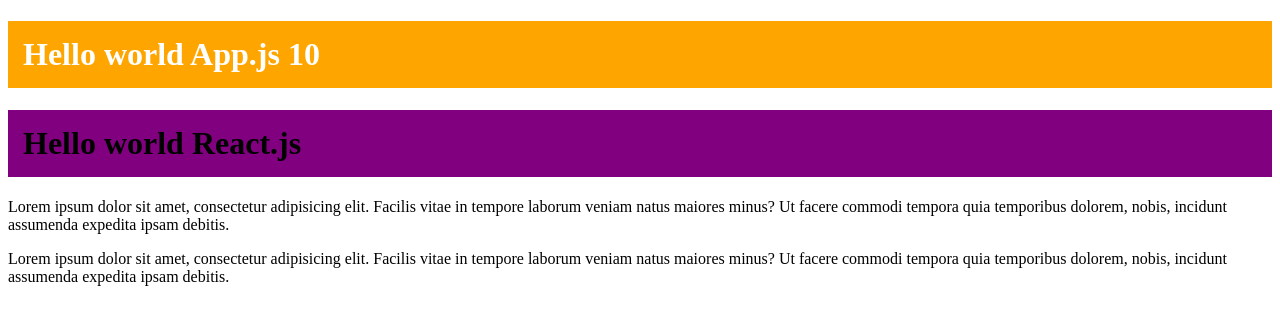
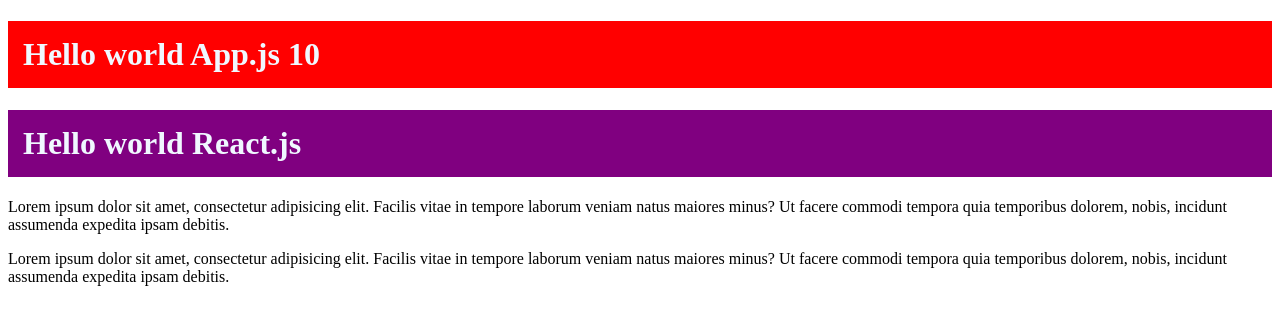
Before and after one commit to vavva1987/shop-project, a React (Create React App) app: page / in a window 1280 px wide. Shown: the top 324 px of the page. Built offline with nearby package versions, Linux system fonts and the light colour scheme.

Commit message:
added file header.css+lib clsx

```diff
--- a/package.json
+++ b/package.json
@@ -10,6 +10,7 @@
     "@types/node": "^16.18.68",
     "@types/react": "^18.2.45",
     "@types/react-dom": "^18.2.17",
+    "clsx": "^2.0.0",
     "react": "^18.2.0",
     "react-dom": "^18.2.0",
     "react-scripts": "5.0.1",
--- /dev/null
+++ b/src/Header.css
@@ -0,0 +1,8 @@
+.title {
+    background-color: purple;
+    color: aliceblue;
+    padding: 15px;
+}
+.red {
+    background-color: red;
+}
--- a/src/Header.tsx
+++ b/src/Header.tsx
@@ -1,18 +1,19 @@
+import './Header.css'
+import { clsx } from 'clsx'
+
 type HeaderType = {
     title: string
     num?: number
-    bgColor: string
-    position?: boolean
 }
 
-const Header = ({ title, num, bgColor, position }: HeaderType) => {
-    const style = {
-        backgroundColor: bgColor,
-        color: position ? 'white' : 'black',
-        padding: '15px',
-    }
+const Header = ({ title, num }: HeaderType) => {
     return (
-        <h1 style={style}>
+        <h1
+            // className={`title ${num ===10 ? 'red'}`}
+            className={clsx('title', {
+                red: num === 10,
+            })}
+        >
             Hello world {title} {num}
         </h1>
     )
--- a/src/index.tsx
+++ b/src/index.tsx
@@ -26,8 +26,8 @@ const Content = () => {
 const App = () => {
     return (
         <>
-            <Header title="App.js" num={10} bgColor="orange" position />
-            <Header title="React.js" bgColor="purple" />
+            <Header title="App.js" num={10} />
+            <Header title="React.js" />
             <Content />
         </>
     )
```
Also changed, not shown: 1 other file (tests, documents, lock files or other folders).
